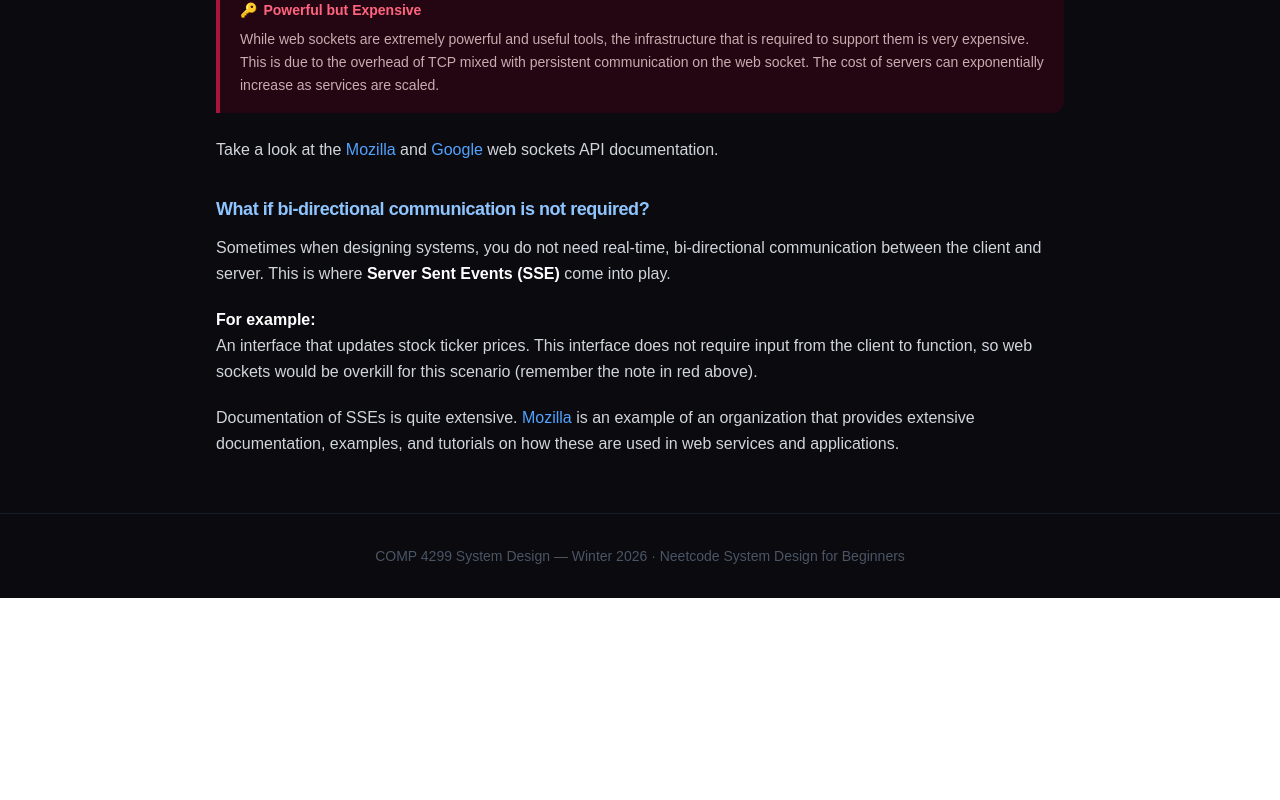
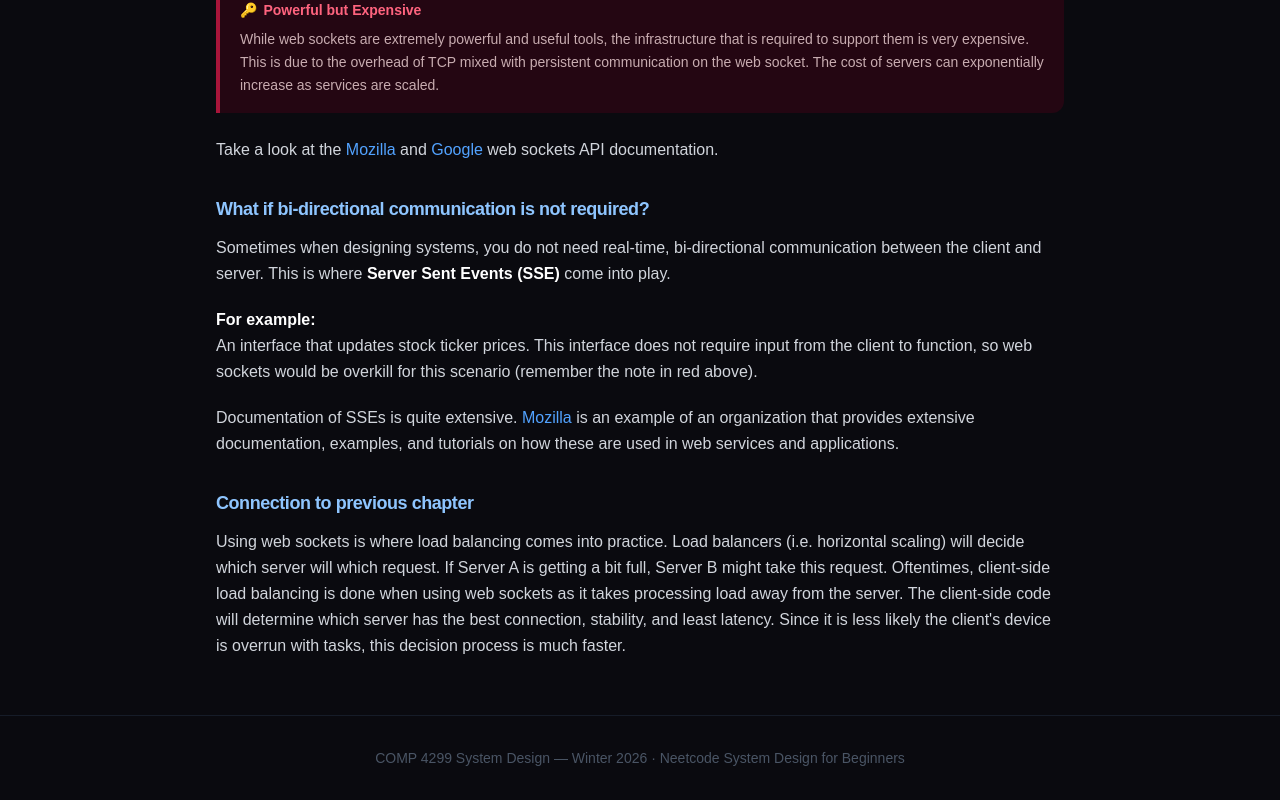
Before and after one commit to tai-shis/comp4299-system-design, a Next.js app: page /networking in a window 1280 px wide. Shown: the part 3661-4461 px from the top of the page. Before the commit the page ends 4259 px from the top, so only its background shows below. Built offline with nearby package versions, Linux system fonts and the light colour scheme.

Commit message:
Added connection to previous chapter

```diff
--- a/src/markdown/networking.mdx
+++ b/src/markdown/networking.mdx
@@ -132,3 +132,6 @@ Sometimes when designing systems, you do not need real-time, bi-directional comm
 An interface that updates stock ticker prices. This interface does not require input from the client to function, so web sockets would be overkill for this scenario (remember the note in red above).
 
 Documentation of SSEs is quite extensive. [Mozilla](https://developer.mozilla.org/en-US/docs/Web/API/Server-sent_events/Using_server-sent_events) is an example of an organization that provides extensive documentation, examples, and tutorials on how these are used in web services and applications.
+
+### Connection to previous chapter
+Using web sockets is where load balancing comes into practice. Load balancers (i.e. horizontal scaling) will decide which server will which request. If Server A is getting a bit full, Server B might take this request. Oftentimes, client-side load balancing is done when using web sockets as it takes processing load away from the server. The client-side code will determine which server has the best connection, stability, and least latency. Since it is less likely the client's device is overrun with tasks, this decision process is much faster.
```
